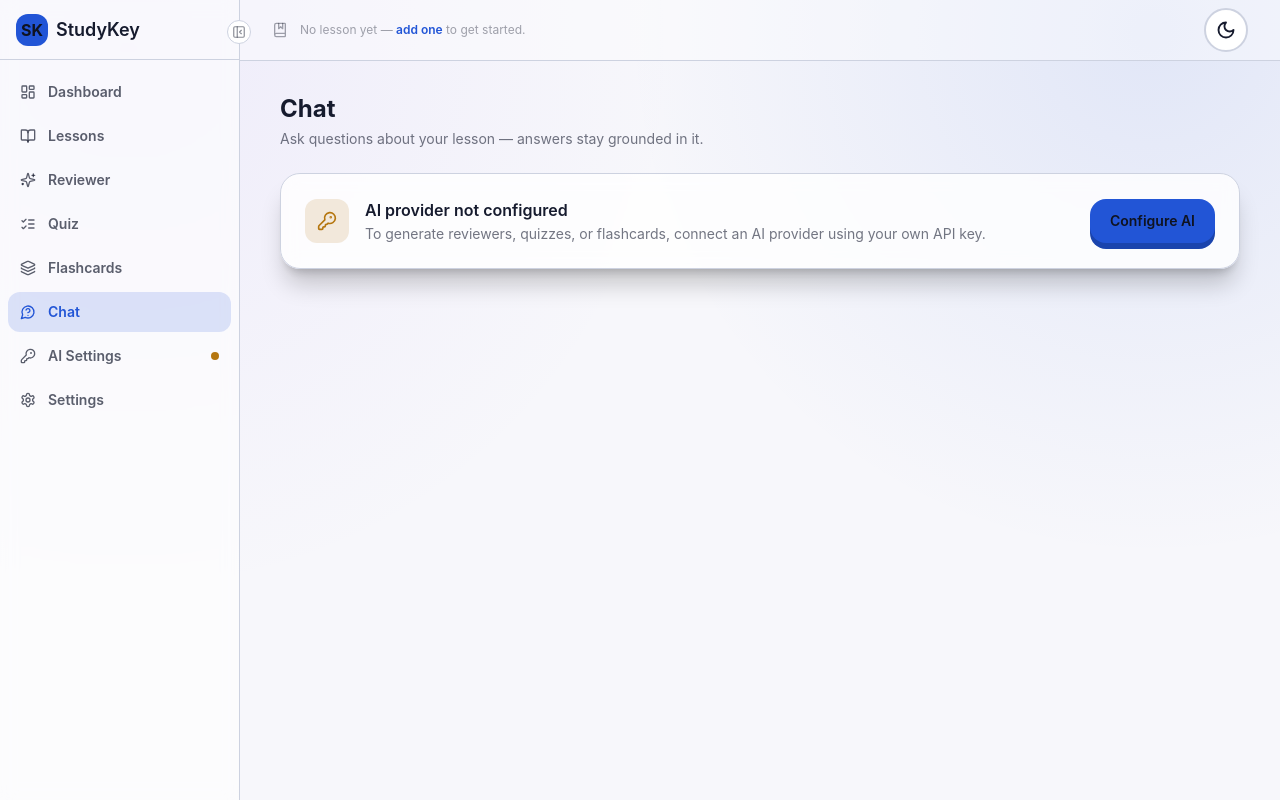
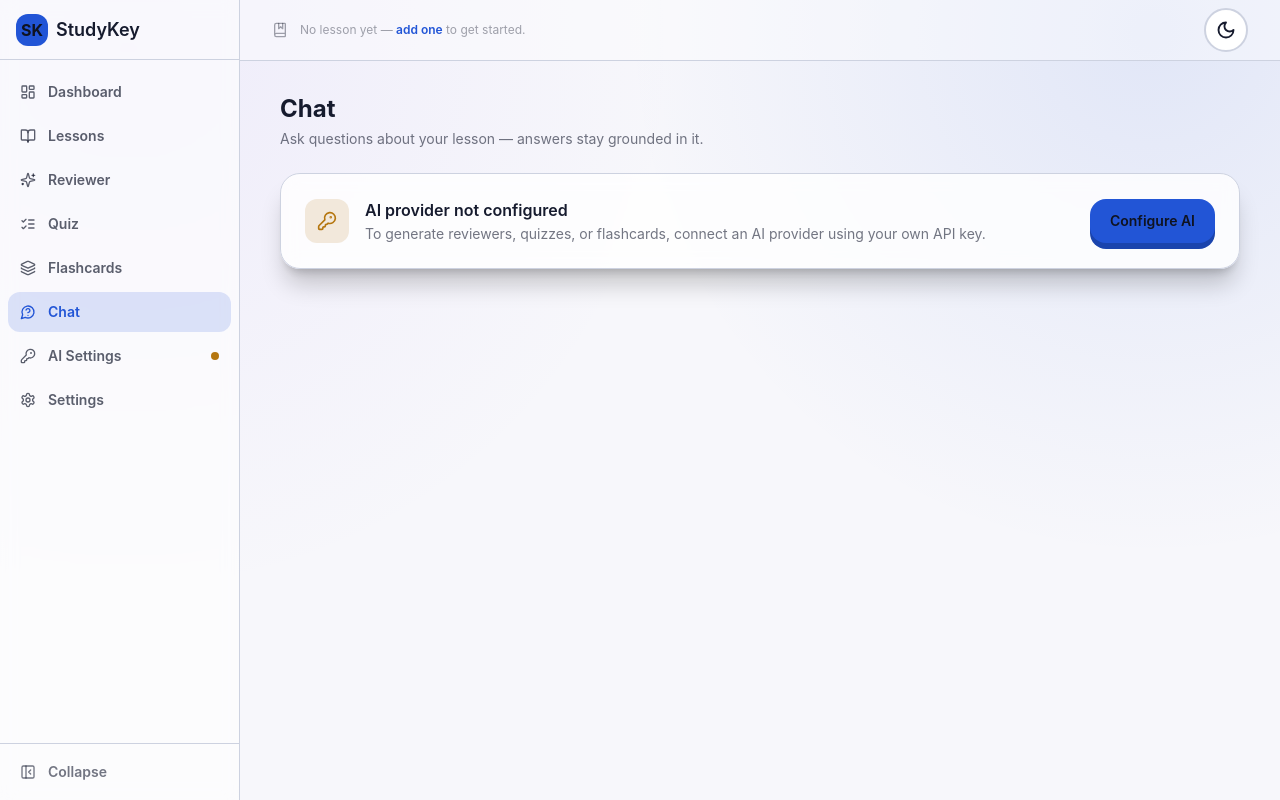
Before and after one commit to jdmrtne/studykey, a React (Vite) app: page /chat in a window 1280 px wide. Built offline with nearby package versions, Linux system fonts and the light colour scheme.

Commit message:
Update AppShell.tsx

```diff
--- a/src/components/layout/AppShell.tsx
+++ b/src/components/layout/AppShell.tsx
@@ -113,19 +113,10 @@ export function AppShell() {
       {/* ---------- Desktop sidebar (hidden on mobile) ---------- */}
       <aside
         className={clsx(
-          "hidden md:flex md:min-h-screen md:flex-col border-r border-ink-3 bg-ink-2/60 backdrop-blur-sm transition-[width] duration-200 flex-shrink-0 relative",
+          "hidden md:flex md:min-h-screen md:flex-col border-r border-ink-3 bg-ink-2/60 backdrop-blur-sm transition-[width] duration-200 flex-shrink-0",
           collapsed ? "md:w-[4.5rem]" : "md:w-60"
         )}
       >
-        <button
-          type="button"
-          onClick={() => setCollapsed((c) => !c)}
-          className="hidden md:flex absolute top-5 -right-3 w-6 h-6 rounded-full border border-ink-3 bg-ink-2 items-center justify-center text-paper/50 hover:text-paper hover:border-signal/50 transition-colors z-10"
-          title={collapsed ? "Expand sidebar" : "Collapse sidebar"}
-          aria-label={collapsed ? "Expand sidebar" : "Collapse sidebar"}
-        >
-          {collapsed ? <PanelLeftOpen className="w-3.5 h-3.5" /> : <PanelLeftClose className="w-3.5 h-3.5" />}
-        </button>
         <div
           className={clsx(
             "flex items-center border-b border-ink-3 flex-shrink-0",
@@ -174,6 +165,25 @@ export function AppShell() {
             );
           })}
         </nav>
+        <div className={clsx("border-t border-ink-3 flex-shrink-0", collapsed ? "px-2 py-2" : "px-2 py-2")}>
+          <button
+            type="button"
+            onClick={() => setCollapsed((c) => !c)}
+            className={clsx(
+              "flex items-center gap-3 py-2.5 rounded-xl text-sm font-semibold whitespace-nowrap transition-colors w-full text-paper/60 hover:bg-ink-3/60 hover:text-paper",
+              collapsed ? "justify-center px-0" : "px-3"
+            )}
+            title={collapsed ? "Expand sidebar" : "Collapse sidebar"}
+            aria-label={collapsed ? "Expand sidebar" : "Collapse sidebar"}
+          >
+            {collapsed ? (
+              <PanelLeftOpen className="w-4 h-4 flex-shrink-0" />
+            ) : (
+              <PanelLeftClose className="w-4 h-4 flex-shrink-0" />
+            )}
+            {!collapsed && <span>Collapse</span>}
+          </button>
+        </div>
       </aside>
 
       <div className="flex-1 min-w-0 flex flex-col">
```
